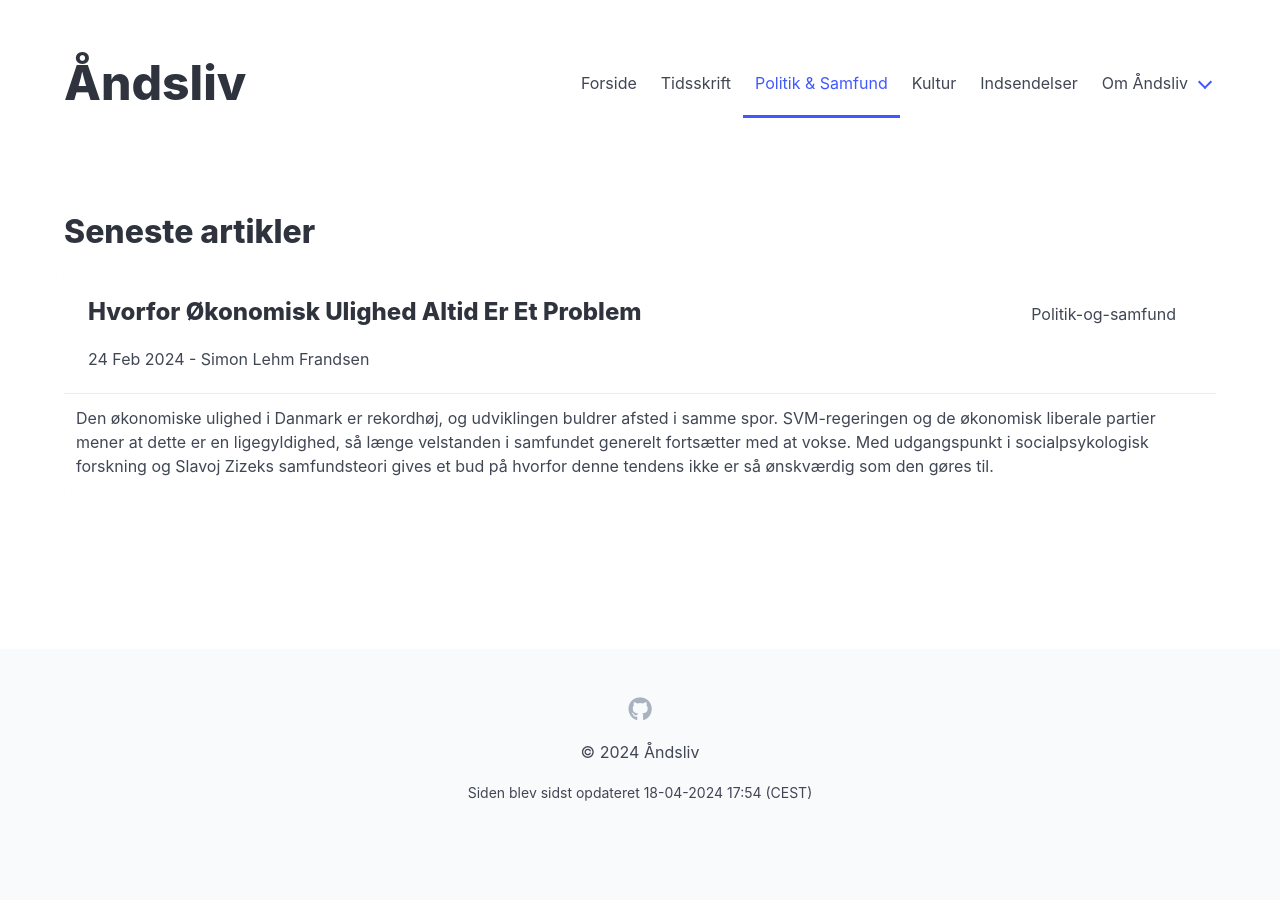
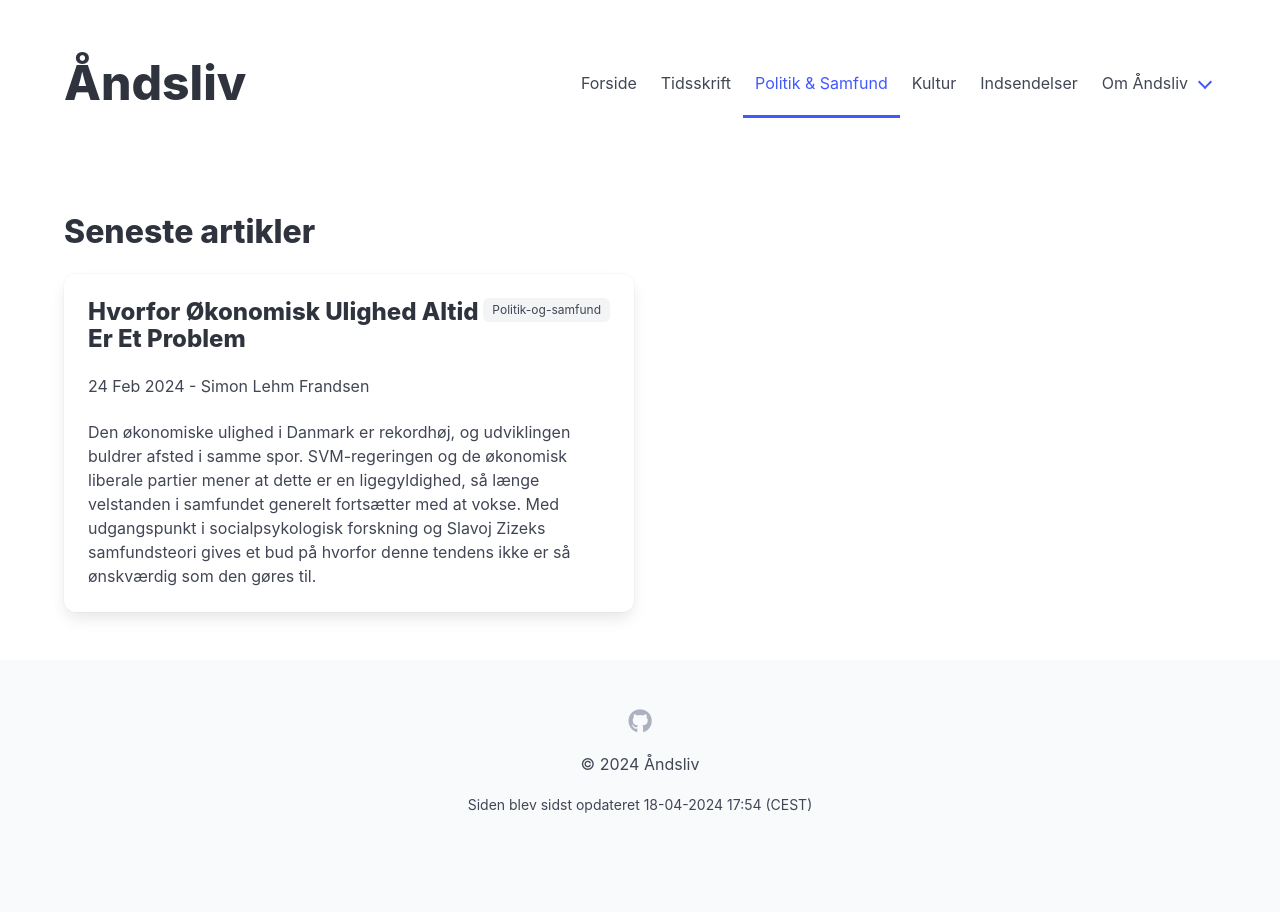
Before and after one commit to Aandsliv/aandsliv, a Jekyll site: the page built from src/politik-og-samfund.html, in a window 1280 px wide. Built offline with Jekyll 4.4.1, drawn with Linux system fonts in a browser that asks for light colours.

Commit message:
feat: update subsection politik-og-samfund

```diff
--- a/src/politik-og-samfund.html
+++ b/src/politik-og-samfund.html
@@ -3,26 +3,28 @@ layout: default
 title: Politik & Samfund
 ---
 <h1 class="title">Seneste artikler</h1>
-<div class="block is-flex is-flex-wrap-wrap">
-    <div class="tile is-ancestor">
-        <div class="tile is-vertical is-4">
+<div class="block">
+    <div class="fixed-grid has-1-cols-mobile">
+        <div class="grid">
             {% for post in site.posts %}
             {% if post.subsection == "politik-og-samfund" %}
-            <div class="tile is-parent is-vertical">
-                <a href="{{ post.url | relative_url }}" class="tile is-child card">
+            <div class="cell">
+                <a href="{{ post.url | relative_url }}">
+                    <div class="card">
                         <div class="card-content">
                             <div class="block">
-                            <span class="tag card-header-icon is-pulled-right">{{ post.subsection | capitalize }}</span>
+                                <span data-link="{{ post.subsection }}" class="tag is-pulled-right">
+                                    {{ post.subsection | capitalize }}
+                                </span>
                                 <p class="title is-spaced is-4">{{ post.title }}</p>
                                 <p class="subtitle is-6">
                                     {{ post.date | date_to_string }} - {{ post.author }}
                                 </p>
+                                <div class="content">
+                                    <p>{{ post.abstract }}</p>
                                 </div>
                             </div>
-                    <div class="card-footer">
-                        <p class="card-footer-item">
-                            <span>{{ post.abstract }}</span>
-                        </p>
+                        </div>
                     </div>
                 </a>
             </div>
```
Lines whose indentation alone changed are shown as unchanged.
